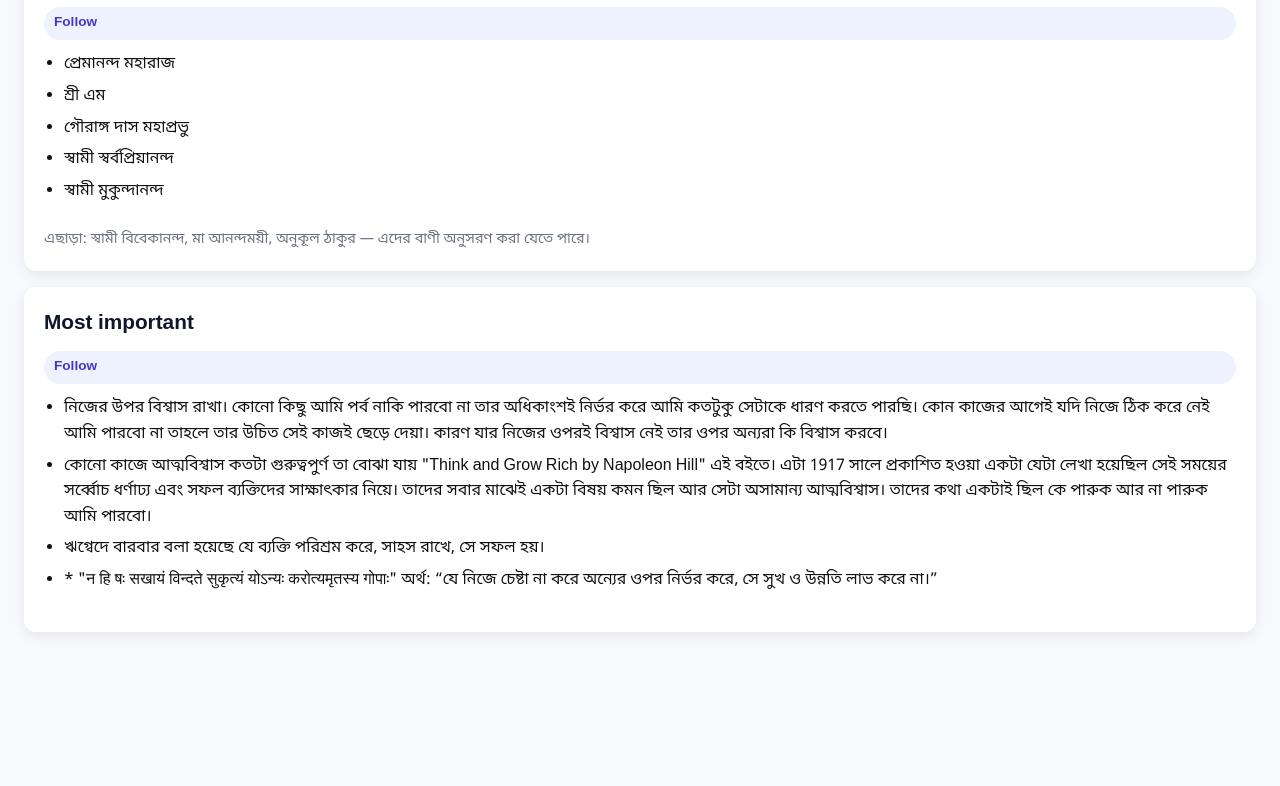
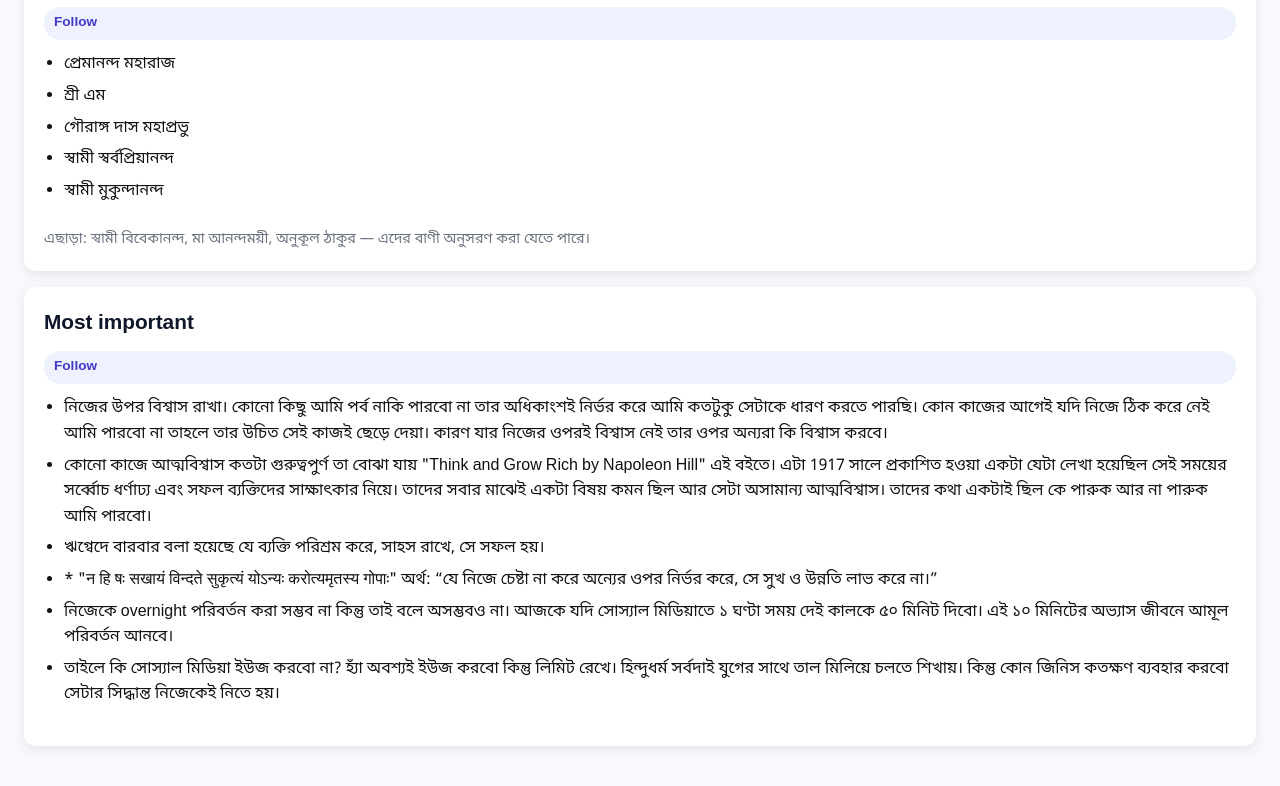
Before and after one commit to durjoy26/gurukul, a plain HTML site: page index.html in a window 1280 px wide. Shown: the part 2597-3383 px from the top of the page. Before the commit the page ends 3269 px from the top, so only its background shows below. Drawn offline with Linux system fonts and the light colour scheme.

Commit message:
Update index.html

```diff
--- a/index.html
+++ b/index.html
@@ -237,6 +237,10 @@
 </li>
           <li>* "न हि षः सखायं विन्दते सुकृत्यं योऽन्यः करोत्यमृतस्य गोपाः"       অর্থ: “যে নিজে চেষ্টা না করে অন্যের ওপর নির্ভর করে, সে সুখ ও উন্নতি লাভ করে না।”
 </li>
+          <li>নিজেকে overnight পরিবর্তন করা সম্ভব না কিন্তু তাই বলে অসম্ভবও না। আজকে যদি সোস্যাল মিডিয়াতে ১ ঘণ্টা সময় দেই কালকে ৫০ মিনিট দিবো। এই ১০ মিনিটের অভ্যাস জীবনে আমূল পরিবর্তন আনবে।
+          </li>
+          <li>তাইলে কি সোস্যাল মিডিয়া ইউজ করবো না? হ্যাঁ অবশ্যই ইউজ করবো কিন্তু লিমিট রেখে। হিন্দুধর্ম সর্বদাই যুগের সাথে তাল মিলিয়ে চলতে শিখায়। কিন্তু কোন জিনিস কতক্ষণ ব্যবহার করবো সেটার সিদ্ধান্ত নিজেকেই নিতে হয়।
+          </li>
         </ul>
       </div>
     </section>
```
